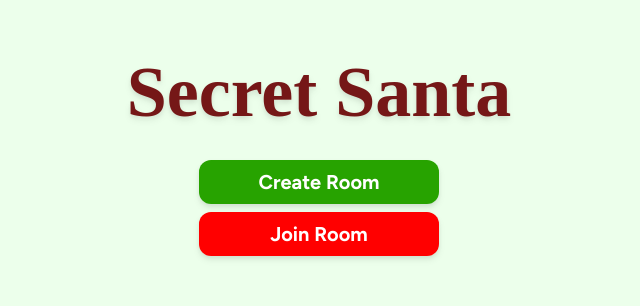
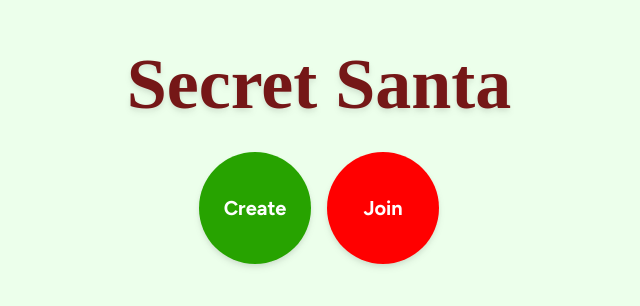
Before and after one commit to simonbrage/secret-santa, a React (Create React App) app in the folder frontend/: page / in a window 1280 px wide. Shown: the part 244-550 px from the top of the page, without its empty margins (321-961 px from the left). Built offline with nearby package versions, Linux system fonts and the light colour scheme; a web font is replaced by a local one.

Commit message:
Restyle HomePage

```diff
--- a/frontend/src/pages/HomePage.js
+++ b/frontend/src/pages/HomePage.js
@@ -5,12 +5,12 @@ const HomePage = () => {
   return (
     <div className="flex flex-col h-screen w-full mx-auto text-center justify-center items-center p-4">
       <h1 className="sm:text-7xl text-5xl font-bold mb-8 text text-xmasDarkRed font-xmas drop-shadow-md">Secret Santa</h1>
-      <div className="sm:w-60 w-48 grid grid-cols-1 gap-2 text-xl justify-center items-center">
-        <Link to="/create-room" className="bg-xmasBrightGreen hover:bg-xmasGreen text-white font-bold py-2 px-4 rounded-xl drop-shadow-md border-none">
-        Create Room
+      <div className="sm:w-60 w-48 flex flex-row text-xl justify-center items-center">
+        <Link to="/create-room" className="inline-flex justify-center items-center bg-xmasBrightGreen hover:bg-xmasGreen text-white font-bold xs:h-28 xs:w-28 h-24 w-24 py-10 px-10 rounded-full drop-shadow-md mr-2">
+        Create
         </Link>
-        <Link to="/join-room" className="bg-xmasBrightRed hover:bg-xmasRed text-white font-bold py-2 px-4 rounded-xl drop-shadow-md border-none">
-        Join Room
+        <Link to="/join-room" className="inline-flex justify-center items-center bg-xmasBrightRed hover:bg-xmasRed text-white font-bold xs:h-28 xs:w-28 h-24 w-24 py-10 px-10 rounded-full drop-shadow-md ml-2">
+        Join
         </Link>
       </div>
     </div>
```
